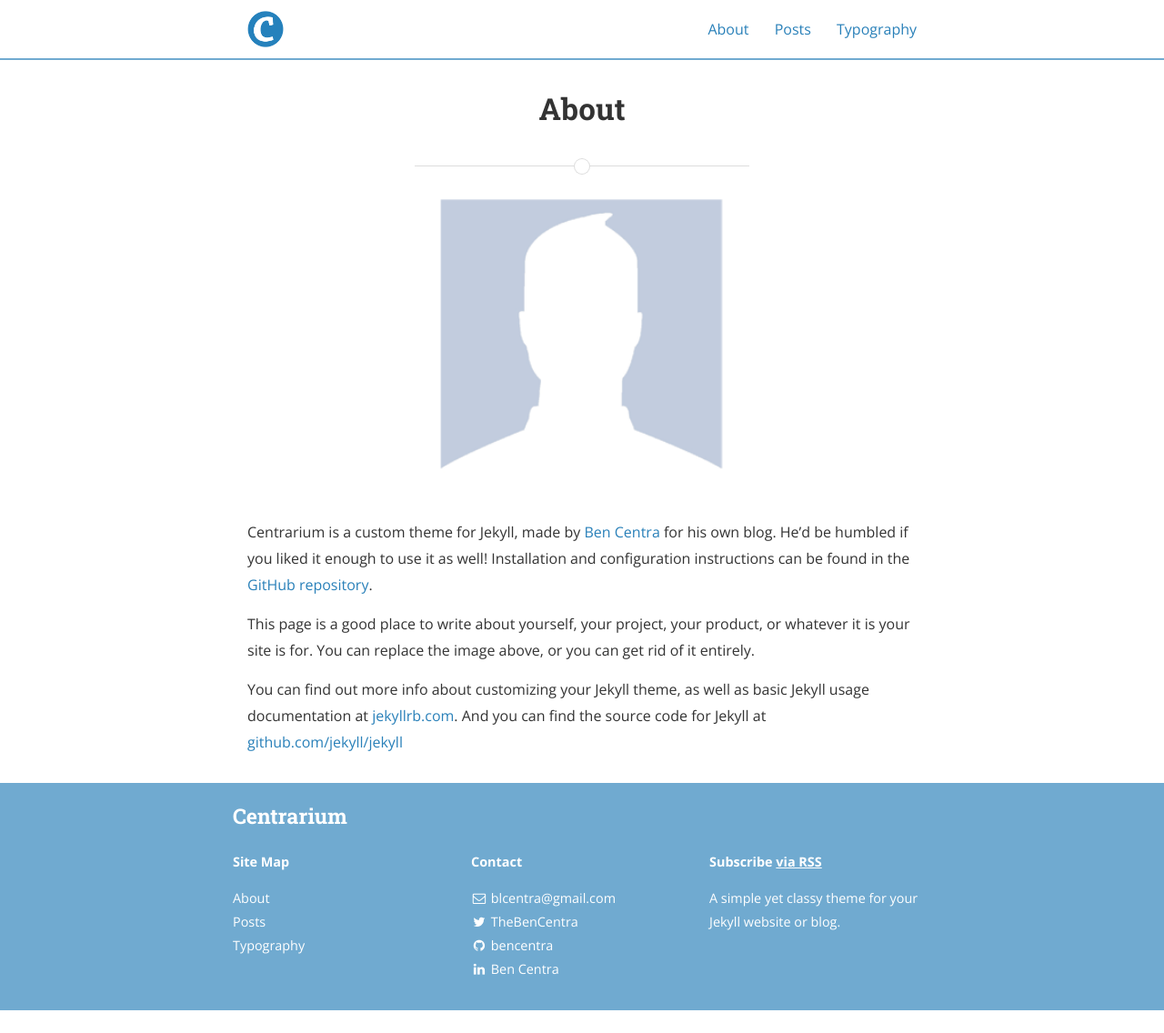
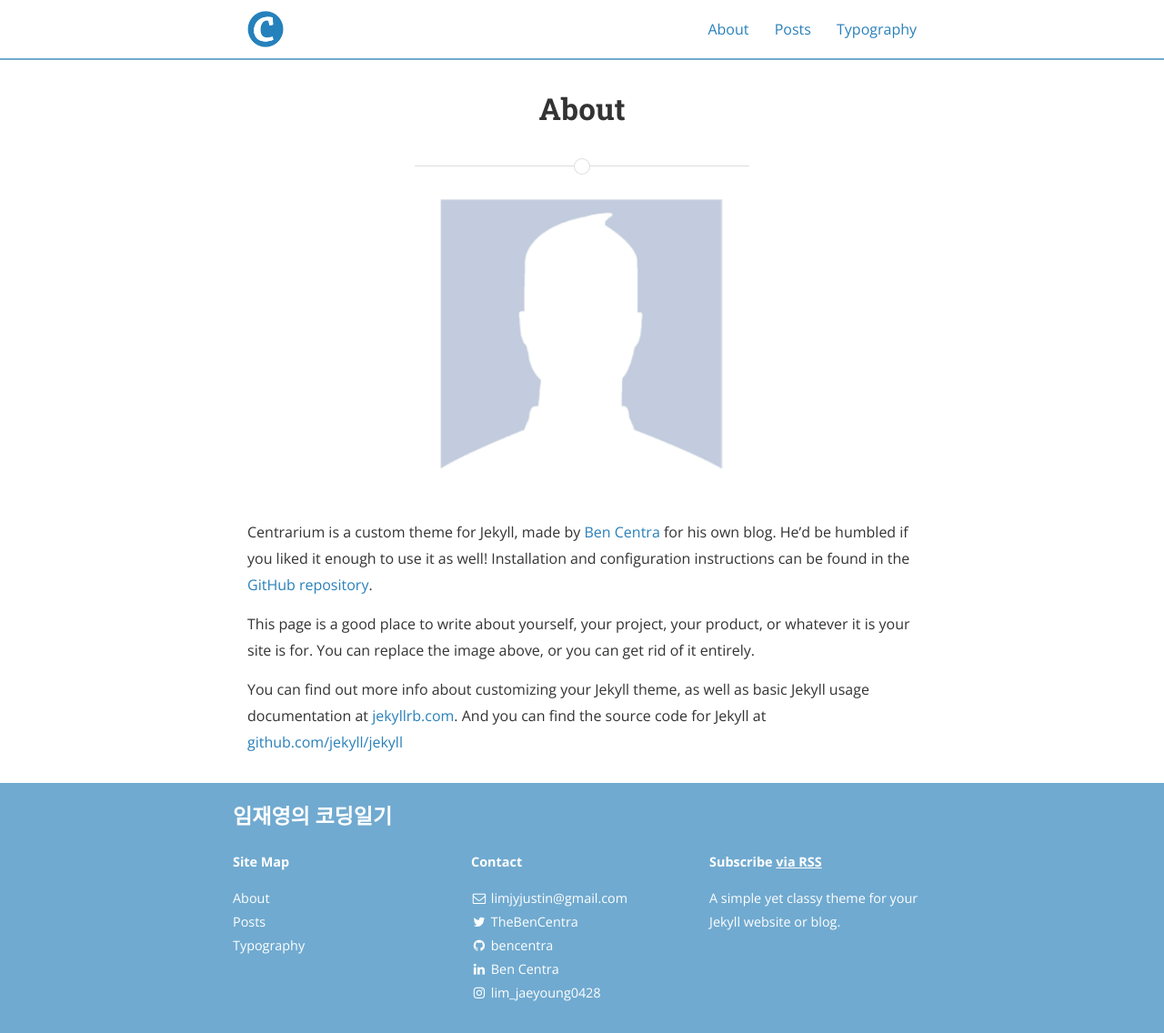
Before and after one commit to limjustin/limjustin.github.io, a Jekyll site: the page built from about.md, in a window 1280 px wide and 1136 px high. Shown: the whole window at 91% size. Built offline with Jekyll 4.4.1, drawn with Linux system fonts in a browser that asks for light colours; nearby versions of some CDN libraries.

Commit message:
Change Theme

```diff
--- a/_config.yml
+++ b/_config.yml
@@ -9,10 +9,10 @@ exclude:
   - "/vendor/"
 
 # Site settings
-title: Centrarium
-subtitle: "A simple yet classy theme for your Jekyll website or blog"
-email: blcentra@gmail.com
-name: Ben Centra
+title: 임재영의 코딩일기
+subtitle: Be a Programming Master
+email: limjyjustin@gmail.com
+name: Jaeyoung Lim
 description: >
   A simple yet classy theme for your Jekyll website or blog.
 # Base URL of site (i.e. /blog). It should always start with a slash,
@@ -20,7 +20,7 @@ description: >
 # root of your server.
 baseurl: "" # the subpath of your site, e.g. /blog/
 url: "https://limjustin.github.io/" # the base hostname & protocol for your site
-cover: "/assets/header_image.jpg"
+cover: "/assets/LotteWorld.jpg"
 logo: "/assets/logo.png"
 
 # Build settings
@@ -81,35 +81,35 @@ social:
     username: TheBenCentra
     url: https://twitter.com/TheBenCentra
     desc: Follow me on Twitter
-    share: true
+    share: false
 
   - name: Facebook
     icon: facebook
     username: thebencentra
     url: ""
     desc: Friend me on Facebook
-    share: true
+    share: false
 
   - name: GitHub
     icon: github
     username: bencentra
-    url: https://github.com/bencentra
+    url: https://github.com/limjustin
     desc: Fork me on GitHub
-    share: false
+    share: true
 
   - name: LinkedIn
     icon: linkedin
     username: Ben Centra
     url: https://www.linkedin.com/pub/ben-centra/47/769/60a
     desc: Connect with me on LinkedIn
-    share: true
+    share: false
 
   - name: Google+
     icon: google-plus
     username: ""
     url: ""
     desc: Add me to your Circles
-    share: true
+    share: false
 
   - name: YouTube
     icon: youtube
@@ -120,10 +120,10 @@ social:
 
   - name: Instagram
     icon: instagram
-    username: ""
-    url: ""
+    username: lim_jaeyoung0428
+    url: https://www.instagram.com/lim_jaeyoung0428/
     desc: Follow me on Instagram
-    share: false
+    share: true
 
   - name: Pinterest
     icon: pinterest
```
Also changed, not shown: 1 other file.
